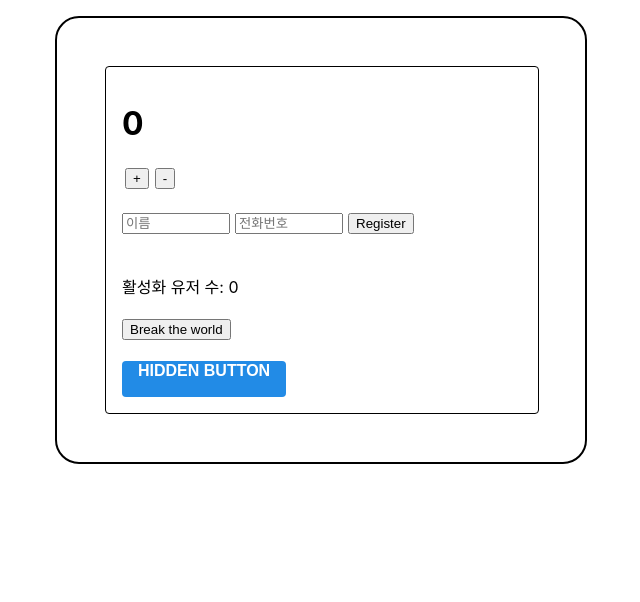
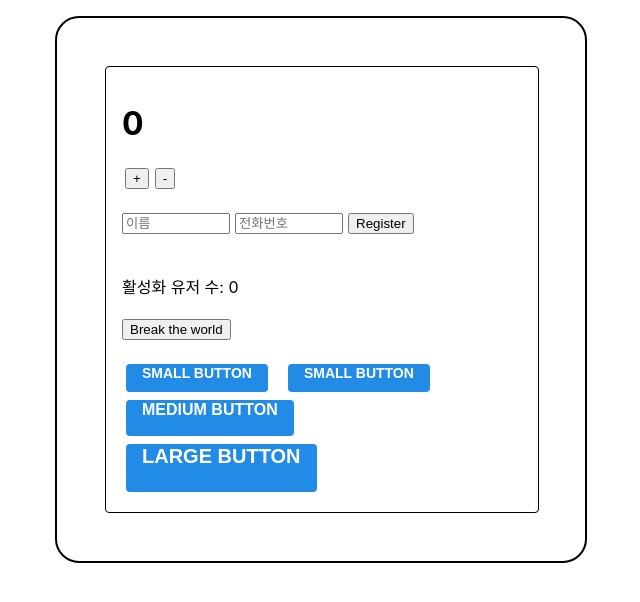
Before and after one commit to kau96kim/react-study, a React (Create React App) app: page / in a window 1280 px wide. Shown: the top 602 px of the page, without its empty margins (319-959 px from the left). Built offline with nearby package versions, Linux system fonts and the light colour scheme.

Commit message:
Sass 버튼A: size props 설정하기

```diff
--- a/package.json
+++ b/package.json
@@ -7,6 +7,7 @@
     "@testing-library/jest-dom": "^4.2.4",
     "@testing-library/react": "^9.3.2",
     "@testing-library/user-event": "^7.1.2",
+    "classnames": "^2.2.6",
     "eslint-config-airbnb": "^18.1.0",
     "eslint-config-prettier": "^6.11.0",
     "immer": "^6.0.3",
--- a/src/App.js
+++ b/src/App.js
@@ -54,7 +54,12 @@ function App() {
           <br />
           <Error />
           <br />
-          <Button>HIDDEN BUTTON</Button>
+          <Button size="small">SMALL BUTTON</Button>
+          <Button size="small">SMALL BUTTON</Button>
+          <br />
+          <Button>MEDIUM BUTTON</Button>
+          <br />
+          <Button size="large">LARGE BUTTON</Button>
         </div>
       </Wrapper>
     </UserDispatch.Provider>
--- a/src/components/Button.js
+++ b/src/components/Button.js
@@ -1,8 +1,13 @@
+import classnames from "classnames";
 import React from "react";
 import "./Button.scss";
 
-function Button({ children }) {
-  return <button className="Button">{children}</button>;
+function Button({ children, size }) {
+  return <button className={classnames("Button", size)}>{children}</button>;
 }
 
+Button.defaultProps = {
+  size: "medium",
+};
+
 export default Button;
--- a/src/components/Button.scss
+++ b/src/components/Button.scss
@@ -8,11 +8,22 @@ $blue: #228be6;
   border: none;
   border-radius: 4px;
   cursor: pointer;
+  margin: 0.25rem;
 
-  height: 2.25rem;
   padding-left: 1rem;
   padding-right: 1rem;
-  font-size: 1rem;
+  &.small {
+    height: 1.75rem;
+    font-size: 0.875rem;
+  }
+  &.medium {
+    height: 2.25rem;
+    font-size: 1rem;
+  }
+  &.large {
+    height: 3rem;
+    font-size: 1.25rem;
+  }
 
   background: $blue;
   &:hover {
@@ -21,4 +32,8 @@ $blue: #228be6;
   &:active {
     background: darken($color: $blue, $amount: 10%);
   }
+
+  & + & {
+    margin-left: 1rem;
+  }
 }
```
Also changed, not shown: 1 other file (tests, documents, lock files or other folders).
